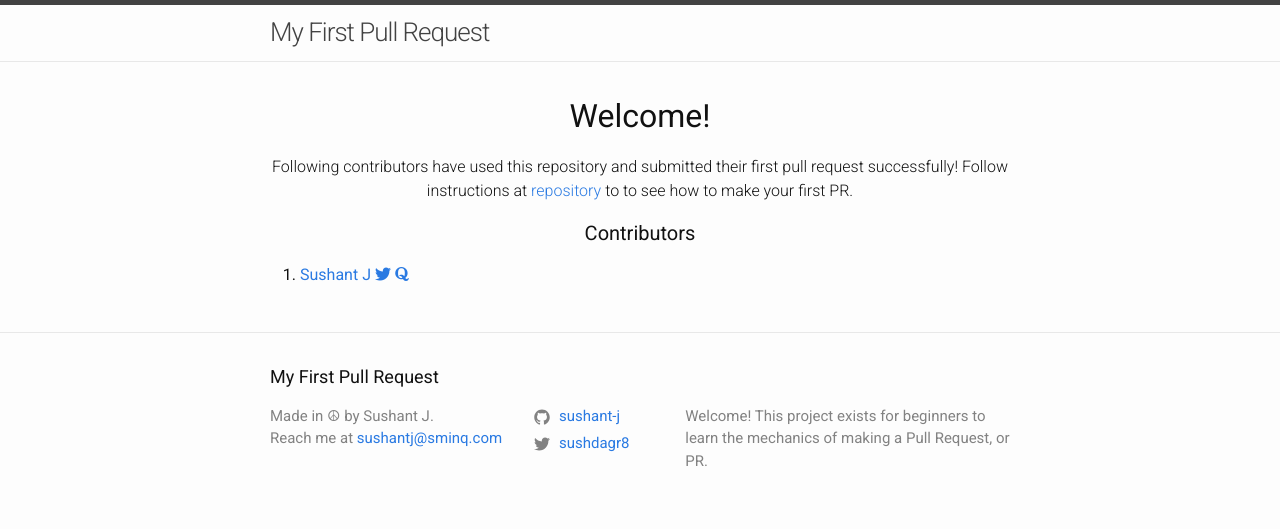
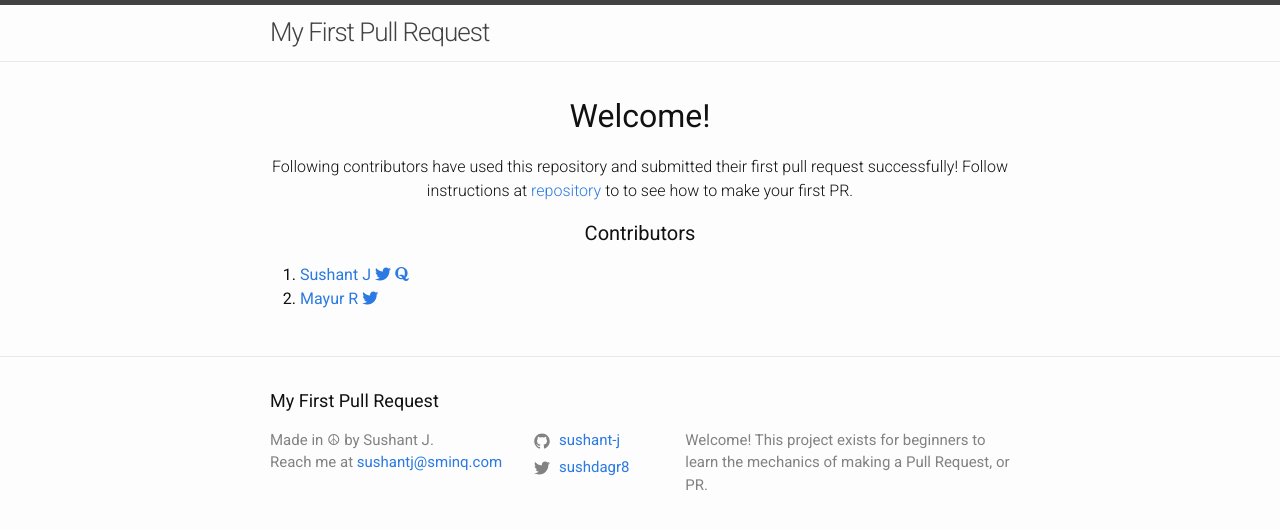
Before and after one commit to sushant-j/my-first-pull-request, a Jekyll site: the page built from index.md, in a window 1280 px wide. Shown: the top 529 px of the page. Built offline with Jekyll 4.4.1, drawn with Linux system fonts in a browser that asks for light colours; nearby versions of some CDN libraries.

Commit message:
issue-12

```diff
--- a/_layouts/home.html
+++ b/_layouts/home.html
@@ -22,5 +22,14 @@
         <i class="fa fa-quora"></i>
       </a>
     </li>
+
+    <li>
+      <a href="https://github.com/mayurcybercz/">
+        Mayur R
+      </a>
+      <a class="" href="https://twitter.com/mayur.cybercz640">
+        <i class="fa fa-twitter"></i>
+      </a>
+      </li>
   </ol>
 </div>
```
